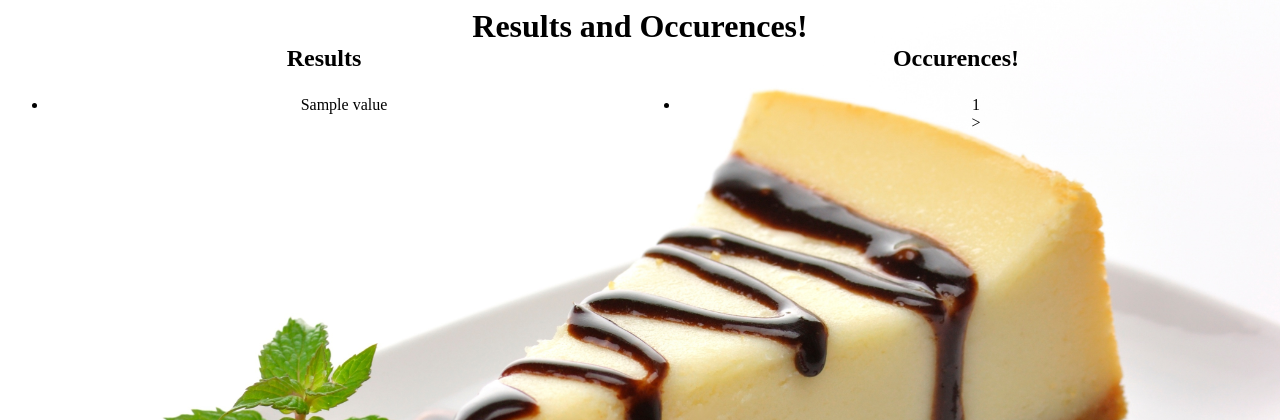
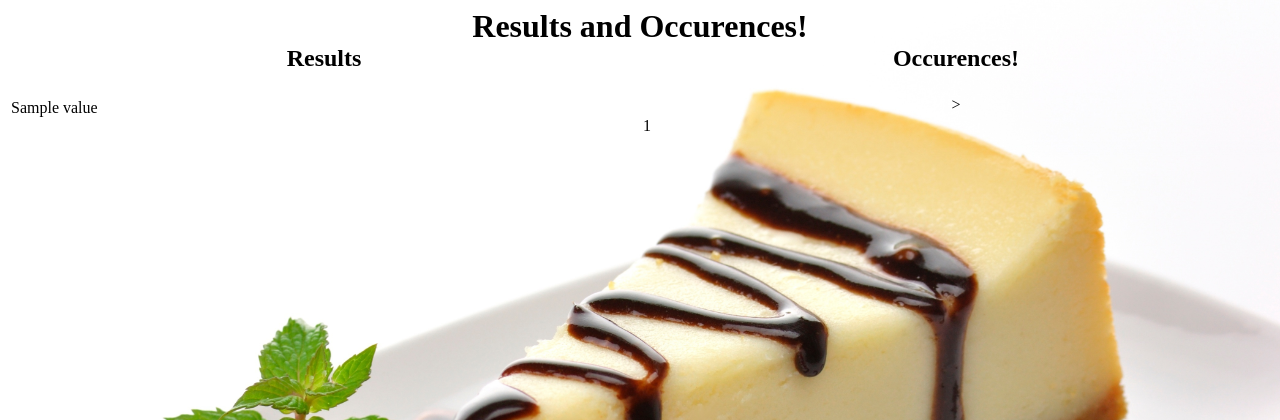
Before and after one commit to voidyknight/Questions, a Flask app: template templates/answer.html in a window 1280 px wide. Shown: the top 420 px of the page. Run offline with Flask 2, Linux system fonts and the light colour scheme; the template is opened without the code that fills it: most values are stand-ins (such as "Sample title", 1, 10 or a date in 2020).

Commit message:
attempt #3

```diff
--- a/templates/answer.html
+++ b/templates/answer.html
@@ -9,18 +9,18 @@
   <h1>Results and Occurences!</h1>
   <div style = "float: left; width: 50%;">
     <h2>Results</h2>
-    <ul>
+    <table border="0" width="50%">
       {% for value in keys %}
-      <li>{{value}}</li>
+      <tr><td>{{value}}</td></tr>
       {% endfor %}
-    </ul>
+    </table>
   </div>
   <div style = "float: right; width: 50%;">
     <h2>Occurences!</h2>
-    <ul>
+    <table border="0" width="50%">
       {% for num in values %}
-      <li>{{num}}</li>
+      <tr><td>{{num}}</td></tr>
       {% endfor %}>
-    </ul>
+    </table>
   </div>
 </body>
```
